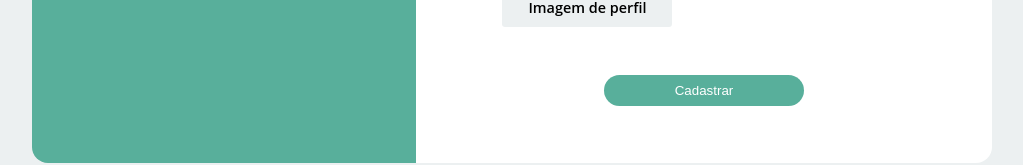
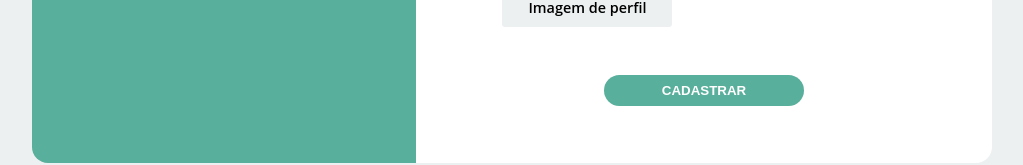
Before and after one commit to vtrajanodev/feedbackscontinuosfront, a React (Create React App) app: page /cadastro-usuario in a window 1280 px wide. Shown: the part 487-652 px from the top of the page, without its empty margins (128-1151 px from the left). Built offline with nearby package versions, Linux system fonts and the light colour scheme.

Commit message:
Criação: Side cadastro - tela cadastro

```diff
--- a/src/pages/RegisterUser/registerUser.module.css
+++ b/src/pages/RegisterUser/registerUser.module.css
@@ -57,6 +57,10 @@
   margin: 0 auto;
 }
 
+.registerForm input::placeholder {
+  font-weight: 600;
+}
+
 .registerForm div:nth-child(5) {
   margin-left: 3.4rem;
 }
@@ -96,4 +100,6 @@
   margin-top: 2rem;
   text-align: center;
   cursor: pointer;
+  font-weight: 600;
+  text-transform: uppercase;
 }
```
